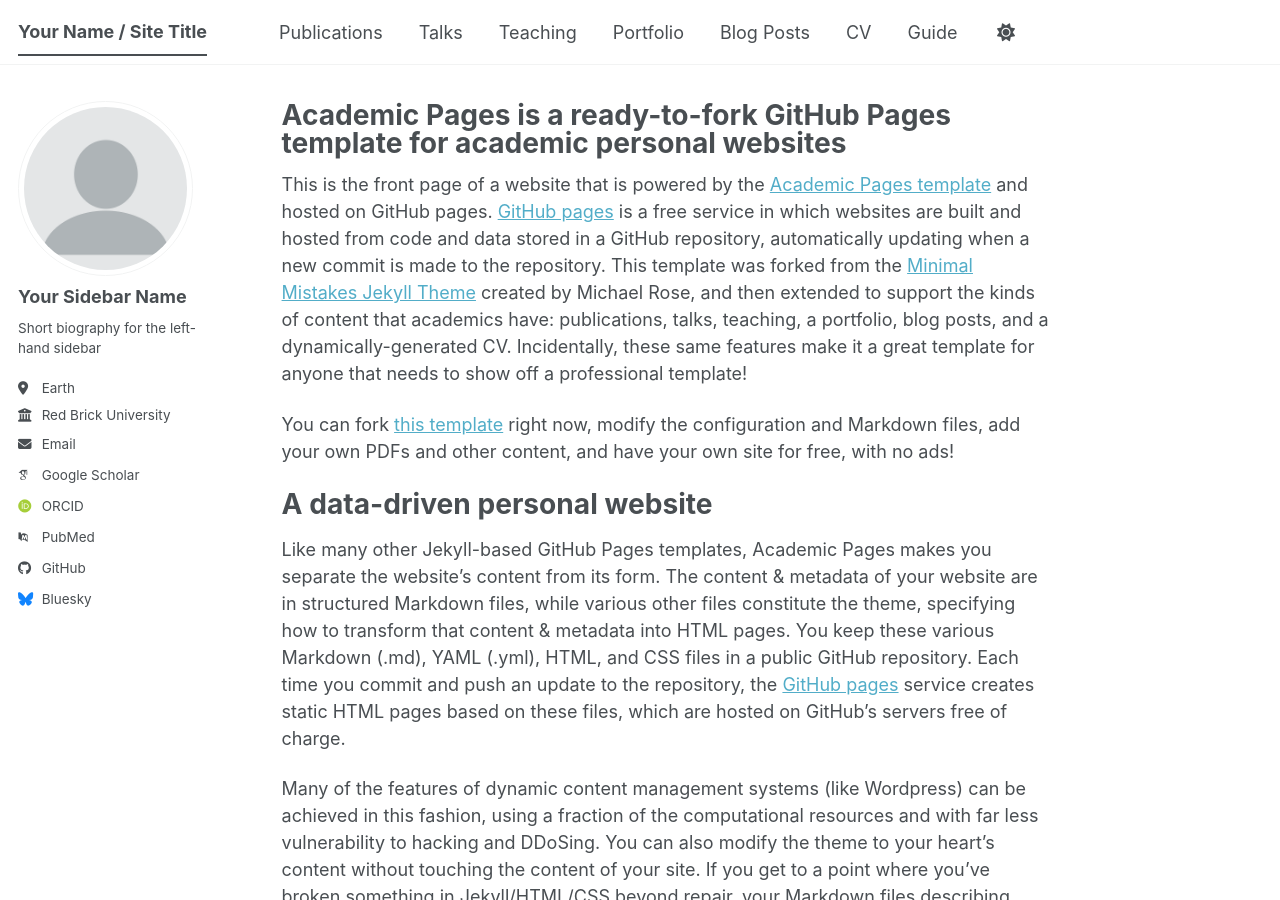
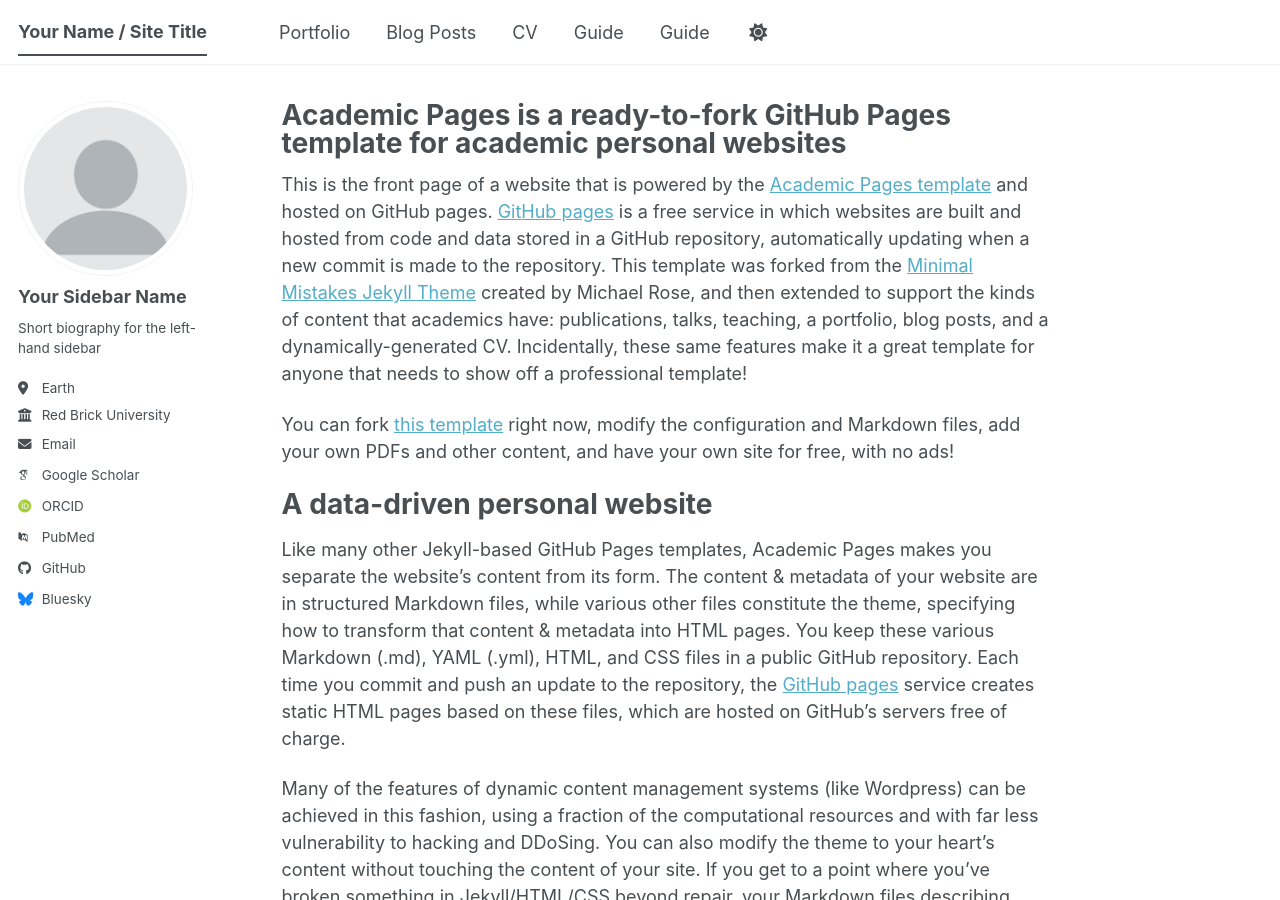
Before and after one commit to jaychauhan1/jaychauhan1.github.io, a Jekyll site: the page built from _pages/about.md, in a window 1280 px wide and 900 px high. Built offline with Jekyll 4.4.1, drawn with Linux system fonts in a browser that asks for light colours; some web fonts are replaced; a script bundle is joined from its source files by our own code; library files that are not in the unit come from our copies.

Commit message:
Remove publications, talks, and teaching from navigation

```diff
--- a/_data/navigation.yml
+++ b/_data/navigation.yml
@@ -8,15 +8,6 @@
 #      Markdown formatted page while the second is generated using JSON.
 
 main:
-  - title: "Publications"
-    url: /publications/
-
-  - title: "Talks"
-    url: /talks/
-
-  - title: "Teaching"
-    url: /teaching/
-
   - title: "Portfolio"
     url: /portfolio/
 
@@ -26,6 +17,10 @@
   - title: "CV"
     url: /cv/
 
+  - title: "Guide"
+    url: /markdown/
+
+
   # - title: "CV"
   #   url: /cv-json/
 
```
